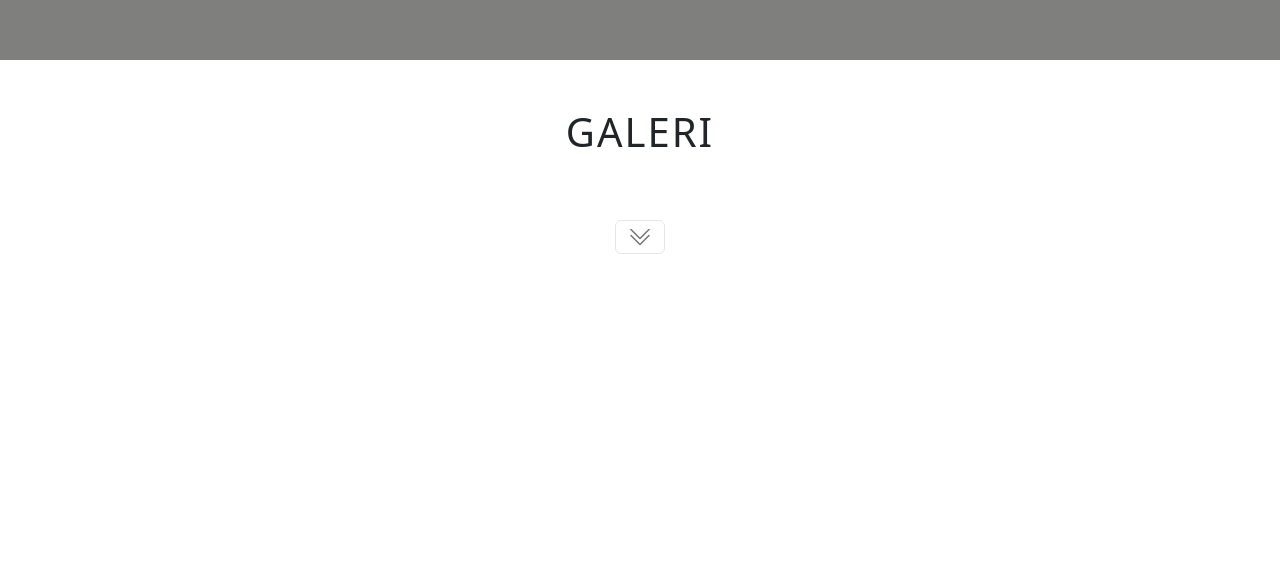
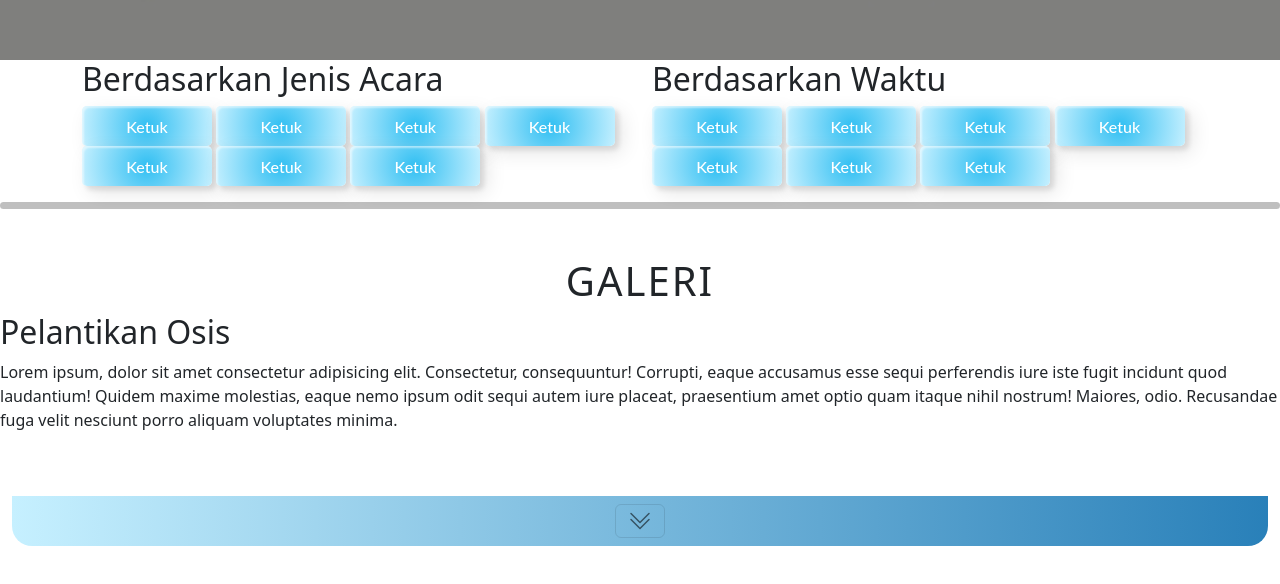
Before and after one commit to Artcods/Avelion, a plain HTML site: page galeri.html in a window 1280 px wide. Shown: the part 802-1386 px from the top of the page. Before the commit the page ends 1264 px from the top, so only its background shows below. Drawn offline with nearby package versions, Linux system fonts and the light colour scheme.

Commit message:
Design Galeri
Masih Mentahan

```diff
--- a/galeri.html
+++ b/galeri.html
@@ -48,20 +48,56 @@
         <img class="content-galeri" src="/asset/mentahan.jpg" alt="">
     </div>
 
+    <div class="container">
+        <div class="row">
+            <div class="col-6">
+                <h2>Berdasarkan Jenis Acara</h2>
+                <button class="custom-btn btn-6" type="button"><span>Ketuk</span></button>
+                <button class="custom-btn btn-6" type="button"><span>Ketuk</span></button>
+                <button class="custom-btn btn-6" type="button"><span>Ketuk</span></button>
+                <button class="custom-btn btn-6" type="button"><span>Ketuk</span></button>
+                <button class="custom-btn btn-6" type="button"><span>Ketuk</span></button>
+                <button class="custom-btn btn-6" type="button"><span>Ketuk</span></button>
+                <button class="custom-btn btn-6" type="button"><span>Ketuk</span></button>
+            </div>
+            <div class="col-6">
+                <h2>Berdasarkan Waktu</h2>
+                <button class="custom-btn btn-6" type="button"><span>Ketuk</span></button>
+                <button class="custom-btn btn-6" type="button"><span>Ketuk</span></button>
+                <button class="custom-btn btn-6" type="button"><span>Ketuk</span></button>
+                <button class="custom-btn btn-6" type="button"><span>Ketuk</span></button>
+                <button class="custom-btn btn-6" type="button"><span>Ketuk</span></button>
+                <button class="custom-btn btn-6" type="button"><span>Ketuk</span></button>
+                <button class="custom-btn btn-6" type="button"><span>Ketuk</span></button>
+            </div>
+        </div>
+    </div>
+
+
+    <hr class="line col-12">
+
     <div class="judul-galeri pt-5">
         <h1>Galeri</h1>
+        <h2>Pelantikan Osis</h2>
+        <p>Lorem ipsum, dolor sit amet consectetur adipisicing elit. Consectetur, consequuntur! Corrupti, eaque
+            accusamus esse sequi perferendis iure iste fugit incidunt quod laudantium! Quidem maxime molestias, eaque
+            nemo ipsum odit sequi autem iure placeat, praesentium amet optio quam itaque nihil nostrum! Maiores, odio.
+            Recusandae fuga velit nesciunt porro aliquam voluptates minima.</p>
     </div>
 
-    <div class="container pt-5" style="padding-bottom: 200px;">
+    <div class="container-fluid pt-5" style="padding-bottom: 200px;">
         <div class="collapse" id="navbarToggleExternalContent"
-            style="box-shadow: inset 0 0 50px rgba(57, 57, 57, 0.215);">
+            style="background:linear-gradient(to right,#c6f0ff,#2980b9);">
             <div class="bg-inverse p-4 text-center">
-                <h4 class="text-white">Avelion</h4>
-                <span class="text-muted">Toggleable via the navbar brand.</span>
+                <img style="margin: 50px 10px 10px 0px; height: 130px; width: auto;" src="/asset/foto-avelion.jpg" />
+                <img style="margin: 50px 10px 10px 0px; height: 130px; width: auto;" src="/asset/foto-avelion.jpg" />
+                <img style="margin: 50px 10px 10px 0px; height: 130px; width: auto;" src="/asset/foto-avelion.jpg" />
+                <img style="margin: 50px 10px 10px 0px; height: 130px; width: auto;" src="/asset/foto-avelion.jpg" />
             </div>
         </div>
 
-        <nav class="navbar navbar-inverse bg-inverse" style="height: 50px;">
+        <nav class="navbar navbar-inverse bg-inverse"
+            style="height: 50px; background:linear-gradient(to right,#c6f0ff,#2980b9); border-bottom-left-radius: 20px; border-bottom-right-radius: 20px;">
             <button class="navbar-toggler position-absolute top-10 start-50 translate-middle-x" type="button"
                 data-toggle="collapse" data-target="#navbarToggleExternalContent"
                 aria-controls="navbarToggleExternalContent" aria-expanded="false" aria-label="Toggle navigation">
```
Also changed, not shown: index.html (+4 -2 lines).
